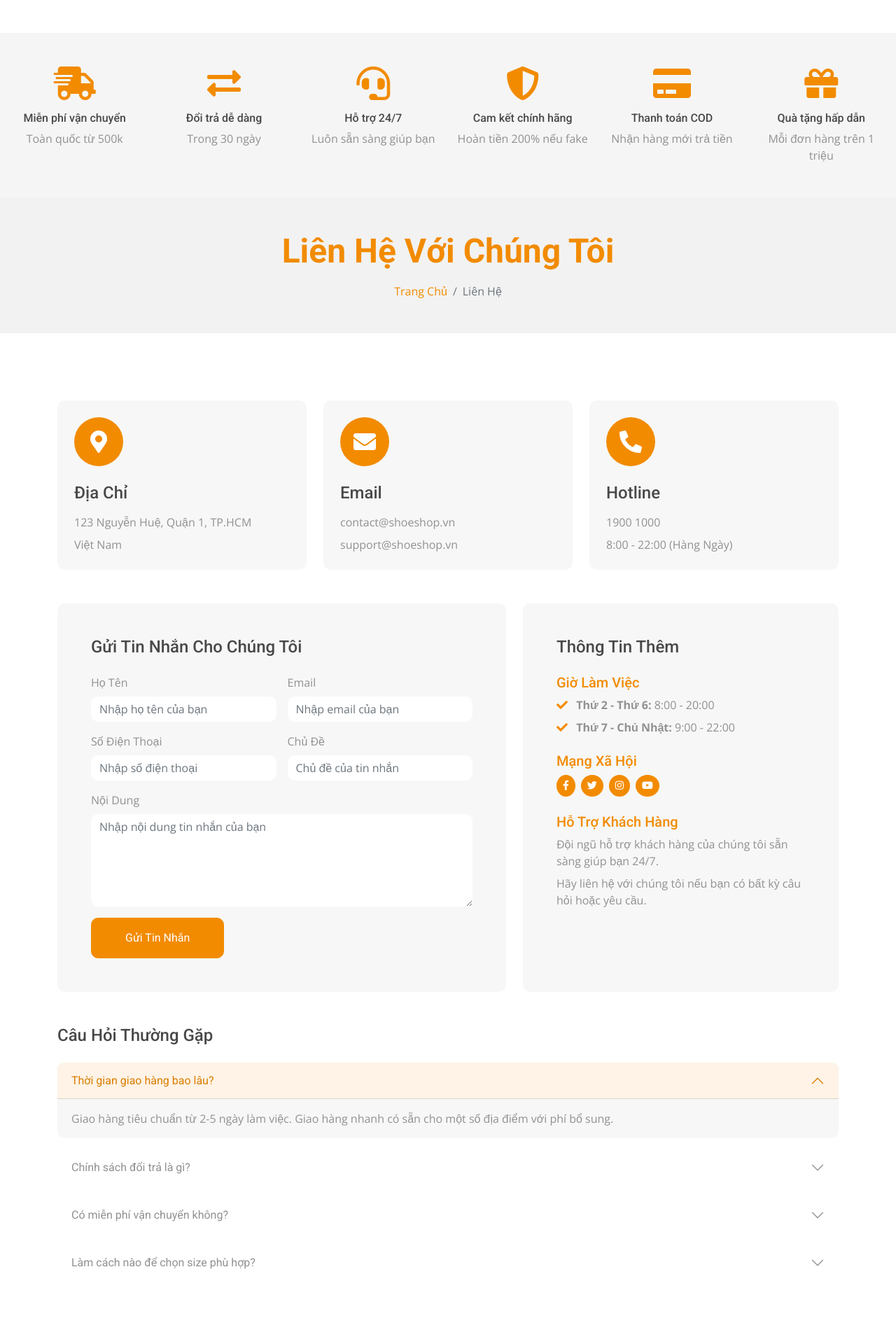
After one commit to nxd2k2-eng/duan1, a PHP site: page /contact.php in a window 1280 px wide. The commit adds this page. Shown: the part 933-2853 px from the top of the page at 70% size. Run offline with PHP 8.4, Linux system fonts and the light colour scheme; some libraries are stand-ins or nearby versions.

Commit message:
HTML - Client - contact

```diff
--- /dev/null
+++ b/SrcCatGiaoDien/contact.php
@@ -0,0 +1,213 @@
+<?php
+require_once "header.php";
+?>
+
+<!-- Breadcrumb Start -->
+<div class="container-fluid py-5" style="background: rgba(0, 0, 0, 0.05);">
+    <div class="container text-center">
+        <h1 class="display-5 text-primary mb-3">Liên Hệ Với Chúng Tôi</h1>
+        <nav aria-label="breadcrumb">
+            <ol class="breadcrumb justify-content-center mb-0">
+                <li class="breadcrumb-item"><a href="index.php">Trang Chủ</a></li>
+                <li class="breadcrumb-item active">Liên Hệ</li>
+            </ol>
+        </nav>
+    </div>
+</div>
+<!-- Breadcrumb End -->
+
+<!-- Contact Start -->
+<div class="container-fluid py-5">
+    <div class="container py-5">
+        <!-- Contact Info -->
+        <div class="row g-4 mb-5">
+            <div class="col-md-6 col-lg-4 wow fadeIn" data-wow-delay="0.1s">
+                <div class="rounded p-4" style="background: rgba(0, 0, 0, 0.03);">
+                    <div class="rounded-circle bg-primary d-flex align-items-center justify-content-center mb-4"
+                        style="width: 70px; height: 70px;">
+                        <i class="fas fa-map-marker-alt fa-2x text-white"></i>
+                    </div>
+                    <h4 class="mb-3">Địa Chỉ</h4>
+                    <p class="mb-2">123 Nguyễn Huệ, Quận 1, TP.HCM</p>
+                    <p class="mb-0">Việt Nam</p>
+                </div>
+            </div>
+            <div class="col-md-6 col-lg-4 wow fadeIn" data-wow-delay="0.2s">
+                <div class="rounded p-4" style="background: rgba(0, 0, 0, 0.03);">
+                    <div class="rounded-circle bg-primary d-flex align-items-center justify-content-center mb-4"
+                        style="width: 70px; height: 70px;">
+                        <i class="fas fa-envelope fa-2x text-white"></i>
+                    </div>
+                    <h4 class="mb-3">Email</h4>
+                    <p class="mb-2">contact@shoeshop.vn</p>
+                    <p class="mb-0">support@shoeshop.vn</p>
+                </div>
+            </div>
+            <div class="col-md-6 col-lg-4 wow fadeIn" data-wow-delay="0.3s">
+                <div class="rounded p-4" style="background: rgba(0, 0, 0, 0.03);">
+                    <div class="rounded-circle bg-primary d-flex align-items-center justify-content-center mb-4"
+                        style="width: 70px; height: 70px;">
+                        <i class="fa fa-phone-alt fa-2x text-white"></i>
+                    </div>
+                    <h4 class="mb-3">Hotline</h4>
+                    <p class="mb-2">1900 1000</p>
+                    <p class="mb-0">8:00 - 22:00 (Hàng Ngày)</p>
+                </div>
+            </div>
+        </div>
+
+        <!-- Contact Form -->
+        <div class="row g-4">
+            <div class="col-lg-7 wow fadeIn" data-wow-delay="0.1s">
+                <div class="rounded p-5" style="background: rgba(0, 0, 0, 0.03);">
+                    <h4 class="mb-4">Gửi Tin Nhắn Cho Chúng Tôi</h4>
+                    <form method="POST" action="">
+                        <div class="row g-3 mb-3">
+                            <div class="col-md-6">
+                                <label for="name" class="form-label">Họ Tên</label>
+                                <input type="text" class="form-control border-0" id="name" name="name"
+                                    placeholder="Nhập họ tên của bạn" required>
+                            </div>
+                            <div class="col-md-6">
+                                <label for="email" class="form-label">Email</label>
+                                <input type="email" class="form-control border-0" id="email" name="email"
+                                    placeholder="Nhập email của bạn" required>
+                            </div>
+                        </div>
+
+                        <div class="row g-3 mb-3">
+                            <div class="col-md-6">
+                                <label for="phone" class="form-label">Số Điện Thoại</label>
+                                <input type="tel" class="form-control border-0" id="phone" name="phone"
+                                    placeholder="Nhập số điện thoại" required>
+                            </div>
+                            <div class="col-md-6">
+                                <label for="subject" class="form-label">Chủ Đề</label>
+                                <input type="text" class="form-control border-0" id="subject" name="subject"
+                                    placeholder="Chủ đề của tin nhắn" required>
+                            </div>
+                        </div>
+
+                        <div class="mb-3">
+                            <label for="message" class="form-label">Nội Dung</label>
+                            <textarea class="form-control border-0" id="message" name="message" rows="5"
+                                placeholder="Nhập nội dung tin nhắn của bạn" required></textarea>
+                        </div>
+
+                        <button type="submit" class="btn btn-primary py-3 px-5">Gửi Tin Nhắn</button>
+                    </form>
+                </div>
+            </div>
+
+            <!-- Map & Additional Info -->
+            <div class="col-lg-5 wow fadeIn" data-wow-delay="0.3s">
+                <div class="rounded p-5" style="background: rgba(0, 0, 0, 0.03); height: 100%;">
+                    <h4 class="mb-4">Thông Tin Thêm</h4>
+
+                    <div class="mb-4">
+                        <h5 class="text-primary mb-2">Giờ Làm Việc</h5>
+                        <ul class="list-unstyled">
+                            <li class="mb-2">
+                                <i class="fas fa-check text-primary me-2"></i>
+                                <strong>Thứ 2 - Thứ 6:</strong> 8:00 - 20:00
+                            </li>
+                            <li class="mb-2">
+                                <i class="fas fa-check text-primary me-2"></i>
+                                <strong>Thứ 7 - Chủ Nhật:</strong> 9:00 - 22:00
+                            </li>
+                        </ul>
+                    </div>
+
+                    <div class="mb-4">
+                        <h5 class="text-primary mb-2">Mạng Xã Hội</h5>
+                        <div class="d-flex gap-2">
+                            <a href="#" class="btn btn-sm btn-primary rounded-circle">
+                                <i class="fab fa-facebook-f"></i>
+                            </a>
+                            <a href="#" class="btn btn-sm btn-primary rounded-circle">
+                                <i class="fab fa-twitter"></i>
+                            </a>
+                            <a href="#" class="btn btn-sm btn-primary rounded-circle">
+                                <i class="fab fa-instagram"></i>
+                            </a>
+                            <a href="#" class="btn btn-sm btn-primary rounded-circle">
+                                <i class="fab fa-youtube"></i>
+                            </a>
+                        </div>
+                    </div>
+
+                    <div>
+                        <h5 class="text-primary mb-2">Hỗ Trợ Khách Hàng</h5>
+                        <p class="mb-2">Đội ngũ hỗ trợ khách hàng của chúng tôi sẵn sàng giúp bạn 24/7.</p>
+                        <p class="mb-0">Hãy liên hệ với chúng tôi nếu bạn có bất kỳ câu hỏi hoặc yêu cầu.</p>
+                    </div>
+                </div>
+            </div>
+        </div>
+
+        <!-- FAQ Section -->
+        <div class="row mt-5">
+            <div class="col-12 wow fadeIn" data-wow-delay="0.1s">
+                <h4 class="mb-4">Câu Hỏi Thường Gặp</h4>
+                <div class="accordion" id="faqAccordion">
+                    <div class="accordion-item border-0 mb-3 rounded" style="background: rgba(0, 0, 0, 0.03);">
+                        <h2 class="accordion-header">
+                            <button class="accordion-button" type="button" data-bs-toggle="collapse" data-bs-target="#collapse1">
+                                Thời gian giao hàng bao lâu?
+                            </button>
+                        </h2>
+                        <div id="collapse1" class="accordion-collapse collapse show" data-bs-parent="#faqAccordion">
+                            <div class="accordion-body">
+                                Giao hàng tiêu chuẩn từ 2-5 ngày làm việc. Giao hàng nhanh có sẵn cho một số địa điểm với phí bổ sung.
+                            </div>
+                        </div>
+                    </div>
+
+                    <div class="accordion-item border-0 mb-3 rounded" style="background: rgba(0, 0, 0, 0.03);">
+                        <h2 class="accordion-header">
+                            <button class="accordion-button collapsed" type="button" data-bs-toggle="collapse" data-bs-target="#collapse2">
+                                Chính sách đổi trả là gì?
+                            </button>
+                        </h2>
+                        <div id="collapse2" class="accordion-collapse collapse" data-bs-parent="#faqAccordion">
+                            <div class="accordion-body">
+                                Bạn có thể đổi hoặc trả sản phẩm trong vòng 30 ngày kể từ ngày mua. Sản phẩm phải còn nguyên vẹn và không được sử dụng.
+                            </div>
+                        </div>
+                    </div>
+
+                    <div class="accordion-item border-0 mb-3 rounded" style="background: rgba(0, 0, 0, 0.03);">
+                        <h2 class="accordion-header">
+                            <button class="accordion-button collapsed" type="button" data-bs-toggle="collapse" data-bs-target="#collapse3">
+                                Có miễn phí vận chuyển không?
+                            </button>
+                        </h2>
+                        <div id="collapse3" class="accordion-collapse collapse" data-bs-parent="#faqAccordion">
+                            <div class="accordion-body">
+                                Có! Đơn hàng từ 500.000đ trở lên sẽ được miễn phí vận chuyển toàn quốc.
+                            </div>
+                        </div>
+                    </div>
+
+                    <div class="accordion-item border-0 rounded" style="background: rgba(0, 0, 0, 0.03);">
+                        <h2 class="accordion-header">
+                            <button class="accordion-button collapsed" type="button" data-bs-toggle="collapse" data-bs-target="#collapse4">
+                                Làm cách nào để chọn size phù hợp?
+                            </button>
+                        </h2>
+                        <div id="collapse4" class="accordion-collapse collapse" data-bs-parent="#faqAccordion">
+                            <div class="accordion-body">
+                                Hãy xem hướng dẫn size chi tiết ở trang sản phẩm hoặc liên hệ với chúng tôi để được tư vấn.
+                            </div>
+                        </div>
+                    </div>
+                </div>
+            </div>
+        </div>
+    </div>
+</div>
+<!-- Contact End -->
+
+<?php
+require_once "footer.php";
+?>
--- a/SrcCatGiaoDien/header.php
+++ b/SrcCatGiaoDien/header.php
@@ -124,7 +124,7 @@
             </button>
             <div class="collapse navbar-collapse" id="navbarCollapse">
                 <div class="navbar-nav mx-auto py-0">
-                    <a href="index.html" class="nav-item nav-link active">Trang chủ</a>
+                    <a href="index.php" class="nav-item nav-link active">Trang chủ</a>
                     <a href="shop.html" class="nav-item nav-link">Sản phẩm</a>
                     <a href="sale.html" class="nav-item nav-link text-warning">Sale 50%</a>
 
@@ -138,7 +138,7 @@
                             <a href="#" class="dropdown-item">Puma</a>
                         </div>
                     </div>
-                    <a href="contact.html" class="nav-item nav-link">Liên hệ</a>
+                    <a href="contact.php" class="nav-item nav-link">Liên hệ</a>
                 </div>
             </div>
         </nav>
--- a/SrcCatGiaoDien/home.php
+++ b/SrcCatGiaoDien/home.php
@@ -1,6 +1,6 @@
 <?php
 $array = [
-    "components\home\carousel.php",
+    // "components\home\carousel.php",
     "components\home\product-offer.php",
     "components\home\our-product.php",
     "components\home\product-banner.php",
```
Also changed, not shown: SrcCatGiaoDien/components/home/product-offer.php (+4 -4 lines).
